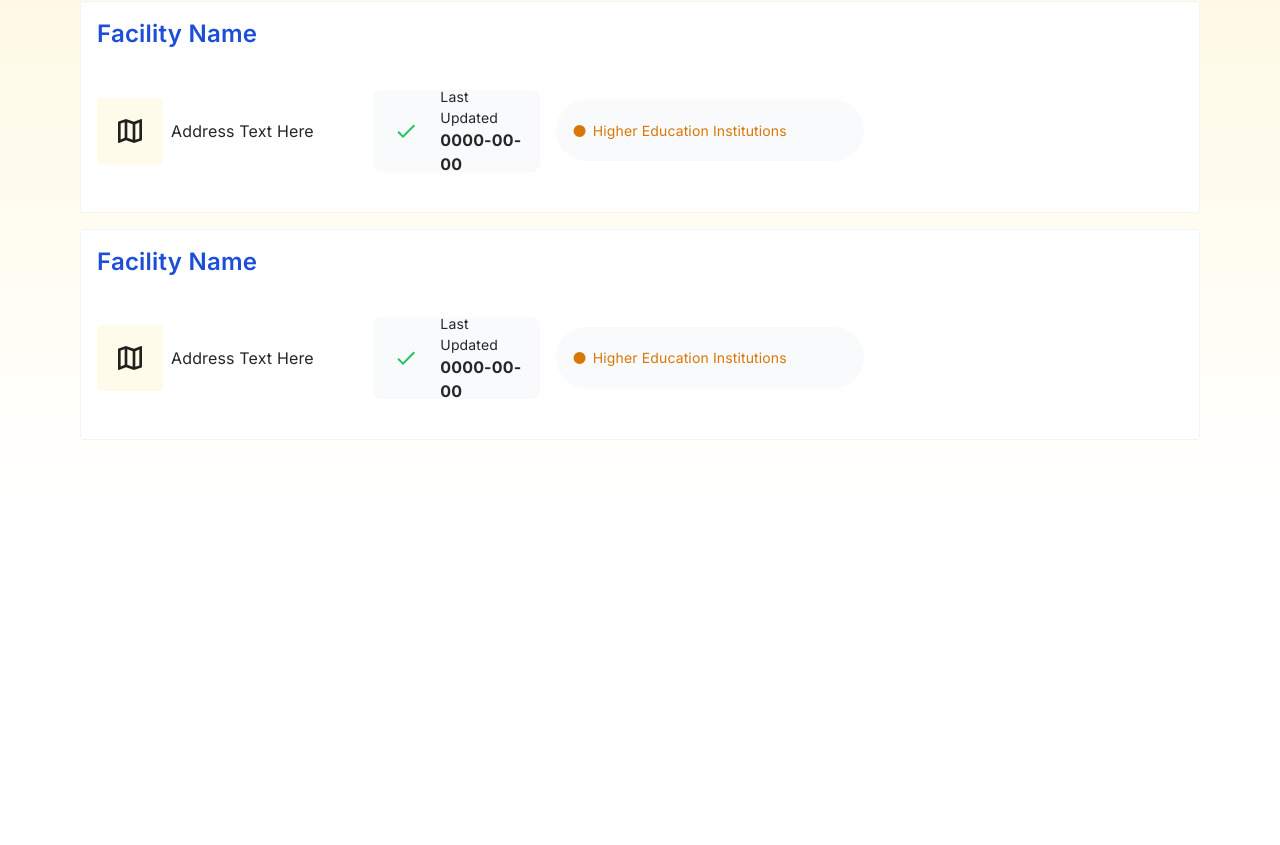
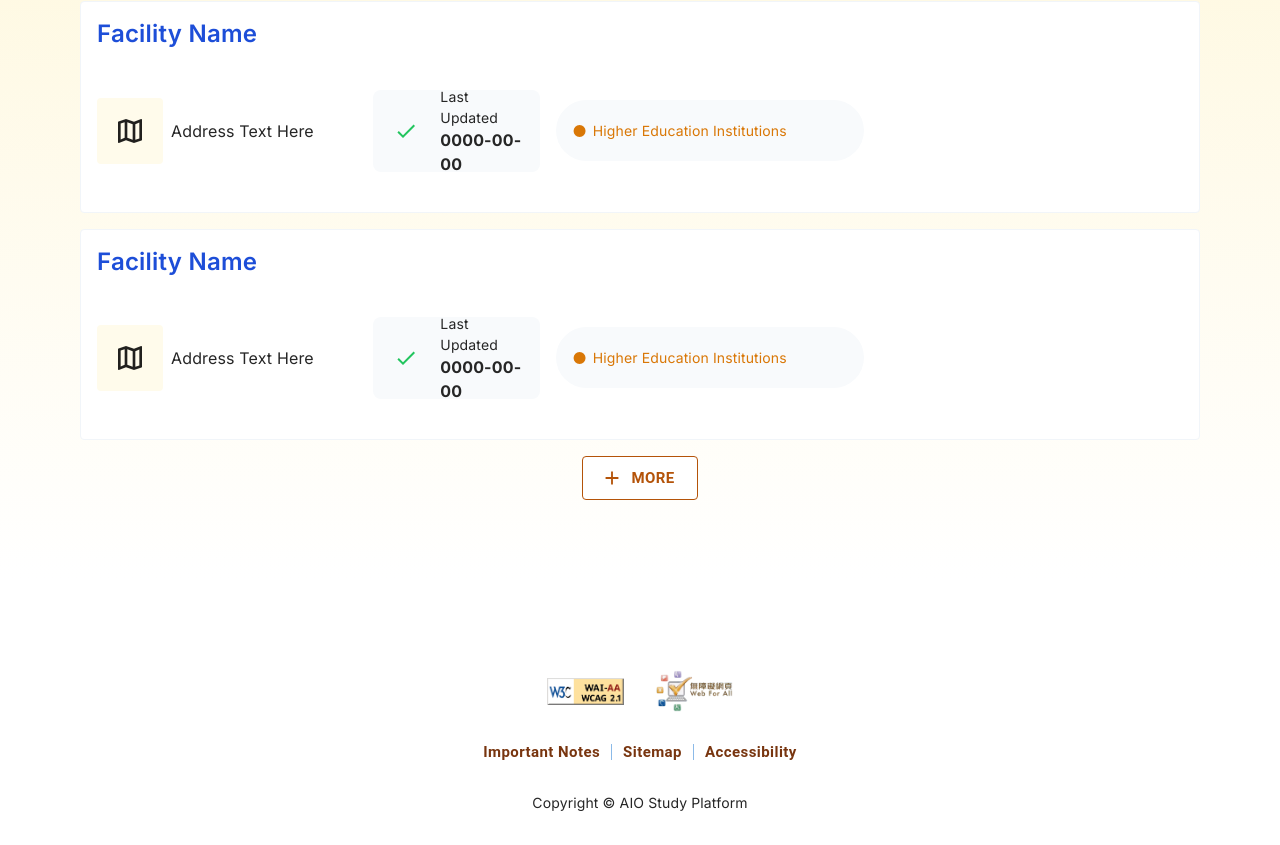
Before and after one commit to yaty30/aa-limited-react, a React (Create React App) app: page / in a window 1280 px wide. Shown: the part 1483-2328 px from the top of the page. Before the commit the page ends 2093 px from the top, so only its background shows below. Built offline with nearby package versions, Linux system fonts and the light colour scheme.

Commit message:
added Footer, SchoolList updated

```diff
--- /dev/null
+++ b/src/components/home/Footer.jsx
@@ -0,0 +1,75 @@
+import React, { useState } from "react";
+import { Grid2 as Grid, Box, Button, ButtonGroup } from "@mui/material";
+import { observer } from "mobx-react-lite";
+import colors from "../../styles/colors";
+import Typography from "../ui/Typography";
+
+const TextLink = () => {
+  const links = ["Important Notes", "Sitemap", "Accessibility"];
+  return (
+    <ButtonGroup variant="text" aria-label="Basic button group">
+      {links.map((link, index) => (
+        <Button
+          size="large"
+          key={index}
+          sx={{
+            textTransform: "capitalize",
+            height: 0,
+            fontWeight: 600,
+            color: colors.primary[900],
+          }}
+        >
+          {link}
+        </Button>
+      ))}
+    </ButtonGroup>
+  );
+};
+
+export default observer(() => {
+  return (
+    <Box sx={{ mb: 4 }}>
+      <Grid
+        container
+        spacing={4}
+        display="flex"
+        justifyContent="center"
+        alignItems="center"
+      >
+        <Grid
+          item
+          size={{ xs: 3, sm: 2, md: 1 }}
+          display="flex"
+          justifyContent="center"
+          alignItems="center"
+        >
+          <img src="/assets/images/wcag2.1AA.png" width="100%" />
+        </Grid>
+        <Grid
+          item
+          size={{ xs: 3, sm: 2, md: 1 }}
+          display="flex"
+          justifyContent="center"
+          alignItems="center"
+        >
+          <img src="/assets/images/web_for_all.png" width="100%" />
+        </Grid>
+
+        <Grid
+          item
+          size={12}
+          display="flex"
+          justifyContent="center"
+          alignItems="center"
+        >
+          <TextLink />
+        </Grid>
+        <Grid item size={12} sx={{ textAlign: "center" }}>
+          <Typography variant="caption2">
+            Copyright © AIO Study Platform
+          </Typography>
+        </Grid>
+      </Grid>
+    </Box>
+  );
+});
--- a/src/components/home/SchoolList.jsx
+++ b/src/components/home/SchoolList.jsx
@@ -1,8 +1,9 @@
 import React, { useState } from "react";
 import { Box, Grid2 as Grid } from "@mui/material";
 import HelpIcon from "@mui/icons-material/Help";
-import IconButton from "@mui/material/IconButton";
+import Button from "@mui/material/Button";
 import Tooltip from "@mui/material/Tooltip";
+import AddIcon from "@mui/icons-material/Add";
 
 import { observer } from "mobx-react-lite";
 import SchoolCard from "../ui/SchoolCard";
@@ -20,7 +21,10 @@ export default observer(() => {
         position: "relative",
         bottom: 90,
         alignItems: "stretch",
-        padding: "80px",
+        padding: {
+            xs: "40px",
+            sm: "80px"
+        },
       }}
     >
       <Grid container spacing={2} sx={{ width: "100%" }}>
@@ -31,7 +35,7 @@ export default observer(() => {
               alignItems: "center",
               justifyContent: "center",
               gap: 1,
-              mb: 2
+              mb: 2,
             }}
           >
             <Typography variant="heading2">Popular schools</Typography>
@@ -53,6 +57,24 @@ export default observer(() => {
             <SchoolCard />
           </Grid>
         ))}
+        <Grid item size={12}>
+          <Box sx={{ display: "flex", justifyContent: "center" }}>
+            <Button
+              variant="contained"
+              size="large"
+              startIcon={<AddIcon />}
+              sx={{
+                backgroundColor: colors.netural.white,
+                color: colors.primary[700],
+                fontWeight: 600,
+                border: `1px solid ${colors.primary[700]}`,
+                boxShadow: "none",
+              }}
+            >
+              More
+            </Button>
+          </Box>
+        </Grid>
       </Grid>
     </Box>
   );
--- a/src/components/home/SearchBar.jsx
+++ b/src/components/home/SearchBar.jsx
@@ -80,7 +80,7 @@ export default observer(() => {
         <Box
           id="search-bar-container"
           sx={{
-            display: { xs: "none", md: "flex" },
+            display: { xs: "none", sm: "none", md: "flex" },
             justifyContent: "center",
             width: "100%",
           }}
@@ -91,11 +91,11 @@ export default observer(() => {
               display: "flex",
               justifyContent: "center",
               border: "1px solid #FEF3C7",
-              width: 1264,
-              height: 120,
+              width: { md: "70%", lg: "100%" },
               borderRadius: 8,
               backdropFilter: "blur(24px)",
               position: "relative",
+              padding: '32px 82px',
               zIndex: 11,
             }}
           >
--- a/src/components/ui/SchoolCard.jsx
+++ b/src/components/ui/SchoolCard.jsx
@@ -9,6 +9,7 @@ import { observer } from "mobx-react-lite";
 import colors from "../../styles/colors";
 import { Divider, Grid2 as Grid } from "@mui/material";
 import MapOutlinedIcon from "@mui/icons-material/MapOutlined";
+import BookmarksIcon from "@mui/icons-material/Bookmarks";
 import CheckOutlinedIcon from "@mui/icons-material/CheckOutlined";
 
 const bull = (
@@ -35,7 +36,7 @@ export default observer(() => {
           }}
         >
           <Grid container spacing={2} display="flex" alignItems="center">
-            <Grid item size={{ xs: 12, md: 3 }}>
+            <Grid item size={{ xs: 12, md: 12, lg: 3 }}>
               <Box
                 sx={{
                   display: "flex",
@@ -61,13 +62,13 @@ export default observer(() => {
                 <Typography variant="caption1">Address Text Here</Typography>
               </Box>
             </Grid>
-            <Grid item size={{ xs: 12, md: 2 }}>
+            <Grid item size={{ xs: 8, md: 4, lg: 2 }}>
               <Box
                 sx={{
                   display: "flex",
                   flexDirection: "row",
                   alignItems: "center",
-                  height: 66,
+                  height: { xs: 44, md: 66 },
                   backgroundColor: colors.netural[50],
                   borderRadius: 2,
                   padding: "8px 16px",
@@ -87,7 +88,9 @@ export default observer(() => {
                   <CheckOutlinedIcon sx={{ color: "#22C55E" }} />
                 </Box>
                 <Box sx={{ ml: 2 }}>
-                  <Typography variant="caption2">Last Updated</Typography>
+                  <Box sx={{ display: { xs: "none", sm: "block" } }}>
+                    <Typography variant="caption2">Last Updated</Typography>
+                  </Box>
                   <Typography variant="caption1">
                     <b>0000-00-00</b>
                   </Typography>
--- a/src/pages/HomePage.jsx
+++ b/src/pages/HomePage.jsx
@@ -9,6 +9,7 @@ import Hero from "../components/home/Hero";
 import { observer } from "mobx-react-lite";
 import SearchBar from "../components/home/SearchBar";
 import SchoolList from "../components/home/SchoolList";
+import Footer from "../components/home/Footer";
 
 export default observer(() => {
   return (
@@ -26,6 +27,9 @@ export default observer(() => {
         <Grid item size={12}>
           <SchoolList />
         </Grid>
+        <Grid item size={12}>
+          <Footer />
+        </Grid>
       </Grid>
     </>
   );
```
Also changed, not shown: public/assets/images/web_for_all.png (added).
